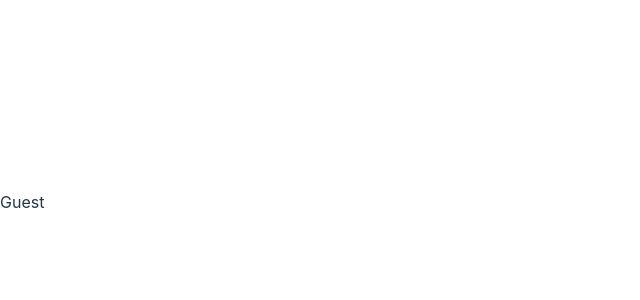
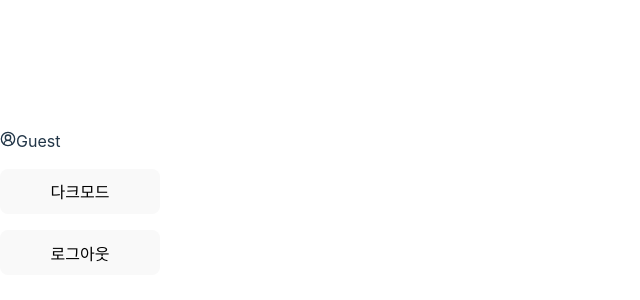
Before and after one commit to suhyeon0111/Typescript_study, a React (Vite) app in the folder myWebPage/: page /mypage in a window 1280 px wide. Shown: the part 198-498 px from the top of the page, without its empty margins (0-640 px from the left). Built offline with nearby package versions, Linux system fonts and the light colour scheme.

Commit message:
[feat]: 마이페이지 틀 생성

```diff
--- a/myWebPage/src/Components/MyPage/MyPage.tsx
+++ b/myWebPage/src/Components/MyPage/MyPage.tsx
@@ -1,10 +1,28 @@
 import { useState } from "react";
+import { LuCircleUserRound } from "react-icons/lu";
 import { useNavigate, useLocation } from "react-router-dom";
 
 export default function MyPage() {
     const location = useLocation();
     const userName = location.state?.userName || "Guest";
+    const navigate = useNavigate();
+
+    const onClickLogout = () => {
+        navigate('/');
+    }
+
     return (
-        <div>{userName}</div>
+        <div className="MyPageContainer">
+            <div>
+                <LuCircleUserRound />
+                {userName}
+            </div>
+            <div>
+                <button>다크모드</button>
+            </div>
+            <div>
+                <button onClick={onClickLogout}>로그아웃</button>
+            </div>
+        </div>
     )
 }
```
